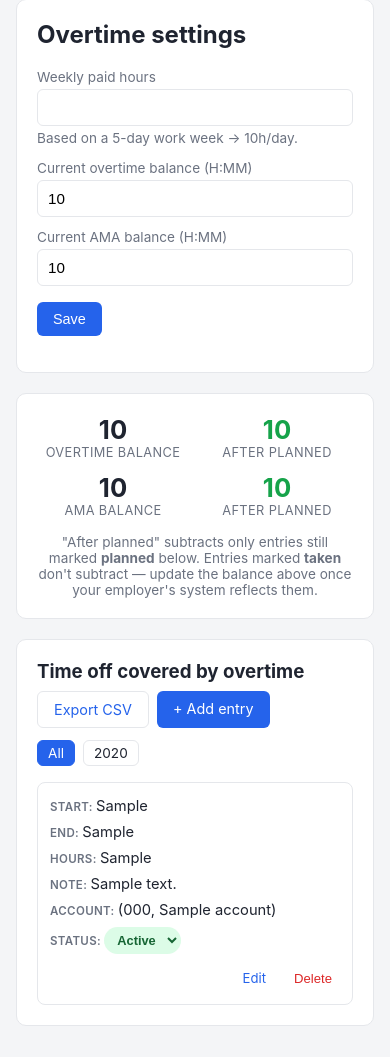
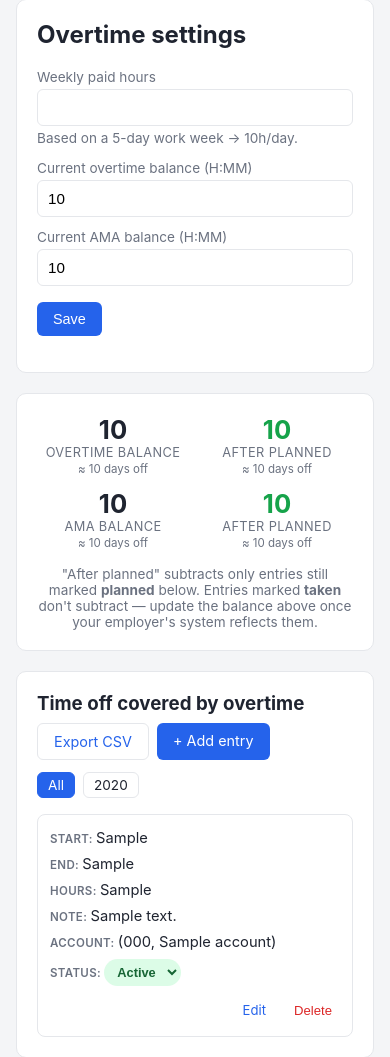
Before and after one commit to Boisti13/pto-tracker, a Flask app: template templates/overtime.html in a window 390 px wide. Shown: the part 73-1130 px from the top of the page. Before the commit the page ends 1099 px from the top, so only its background shows below. Run offline with Flask 3, Linux system fonts and the light colour scheme; the template is opened without the code that fills it: most values are stand-ins (such as "Sample title", 1, 10 or a date in 2020).

Commit message:
Show days-off equivalent under each overtime balance
Adds "≈ X.X days off" under each of the four stat tiles on the
Overtime tab (balance and after-planned, for both accounts),
computed as hours / (weekly_hours / 5) so it tracks the weekly-hours
setting. Guards against a zero weekly-hours setting (shows nothing
rather than dividing by zero).

Verified locally: 45:00 -> 5.8 days and -10:54 -> -1.4 days at the
default 39h/week (7.8h/day), correct on both desktop and mobile.
Deployed and re-verified on the live LXC before pushing to dev.

Co-Authored-By: Claude Sonnet 5 <noreply@anthropic.com>

```diff
--- a/app.py
+++ b/app.py
@@ -544,6 +544,11 @@ def overtime():
             planned[e["account"]] += e["hours"]
     remaining = {acc: balances[acc] - planned[acc] for acc in OVERTIME_ACCOUNTS}
 
+    daily = get_daily_hours()
+
+    def _days(hours):
+        return round(hours / daily, 1) if daily else None
+
     return render_template(
         "overtime.html",
         error=error,
@@ -551,11 +556,13 @@ def overtime():
         years=_overtime_years_with_data(),
         year_filter=year_filter,
         weekly_hours=get_weekly_hours(),
-        daily_hours=get_daily_hours(),
+        daily_hours=daily,
         balances=balances,
         balances_hhmm={acc: hours_to_hhmm(v) for acc, v in balances.items()},
+        balances_days={acc: _days(v) for acc, v in balances.items()},
         remaining=remaining,
         remaining_hhmm={acc: hours_to_hhmm(v) for acc, v in remaining.items()},
+        remaining_days={acc: _days(v) for acc, v in remaining.items()},
         statuses=ENTRY_STATUSES,
         accounts=OVERTIME_ACCOUNTS,
     )
--- a/static/style.css
+++ b/static/style.css
@@ -75,6 +75,7 @@ nav a:hover, header.topbar a:hover { text-decoration: underline; }
 .stat .label { font-size: 0.8rem; color: var(--muted); text-transform: uppercase; letter-spacing: 0.03em; }
 .stat.remaining .value { color: var(--success); }
 .stat.remaining.negative .value { color: var(--danger); }
+.stat .days-note { font-size: 0.72rem; color: var(--muted); margin-top: 2px; }
 
 .card-subhead {
   margin: 24px 0 8px;
--- a/templates/overtime.html
+++ b/templates/overtime.html
@@ -28,18 +28,22 @@
     <div class="stat">
       <div class="value">{{ balances_hhmm.main }}</div>
       <div class="label">Overtime balance</div>
+      {% if balances_days.main is not none %}<div class="days-note">&asymp; {{ balances_days.main }} days off</div>{% endif %}
     </div>
     <div class="stat remaining {{ 'negative' if remaining.main < 0 else '' }}">
       <div class="value">{{ remaining_hhmm.main }}</div>
       <div class="label">After planned</div>
+      {% if remaining_days.main is not none %}<div class="days-note">&asymp; {{ remaining_days.main }} days off</div>{% endif %}
     </div>
     <div class="stat">
       <div class="value">{{ balances_hhmm.ama }}</div>
       <div class="label">AMA balance</div>
+      {% if balances_days.ama is not none %}<div class="days-note">&asymp; {{ balances_days.ama }} days off</div>{% endif %}
     </div>
     <div class="stat remaining {{ 'negative' if remaining.ama < 0 else '' }}">
       <div class="value">{{ remaining_hhmm.ama }}</div>
       <div class="label">After planned</div>
+      {% if remaining_days.ama is not none %}<div class="days-note">&asymp; {{ remaining_days.ama }} days off</div>{% endif %}
     </div>
   </div>
   <p class="muted" style="text-align:center; margin:16px 0 0;">
```
